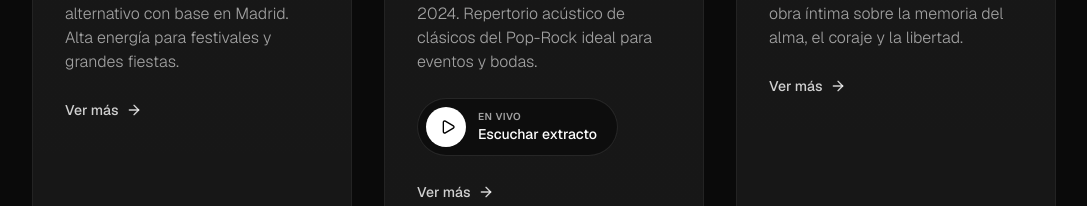
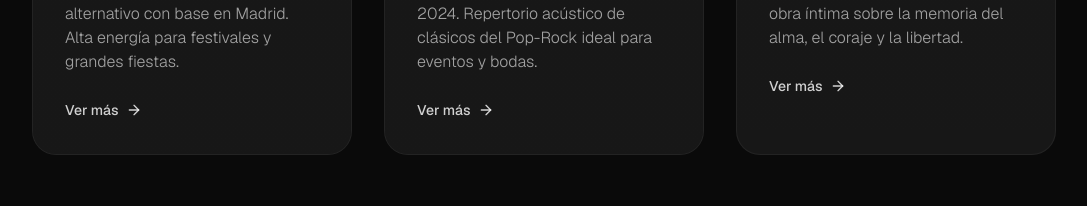
Before and after one commit to jdavidsmonroy/tats-web, a Next.js app: page / in a window 1280 px wide. Shown: the part 2280-2486 px from the top of the page, without its empty margins (96-1183 px from the left). Built offline with nearby package versions, Linux system fonts and the light colour scheme.

Commit message:
Eliminado reproductor de extracto en la tarjeta de Deep Roots

```diff
--- a/components/Projects.tsx
+++ b/components/Projects.tsx
@@ -35,9 +35,6 @@ export default function Projects() {
               <h3 className="text-2xl font-bold mb-2">Deep Roots Duo</h3>
               <p className="text-neutral-400 mb-6 font-light">Dúo musical formado en Madrid en 2024. Repertorio acústico de clásicos del Pop-Rock ideal para eventos y bodas.</p>
 
-              <div className="mb-6 relative z-20">
-                <AudioPlayer src="/audio/deep-roots/zombie.mp3" title="Escuchar extracto" />
-              </div>
 
               <Link href="/projects/deep-roots" className="inline-flex items-center text-sm font-medium text-white/80 hover:text-white transition-colors relative z-20">
                 Ver más <ArrowRight className="w-4 h-4 ml-2 transform group-hover:translate-x-1 transition-transform" />
```
